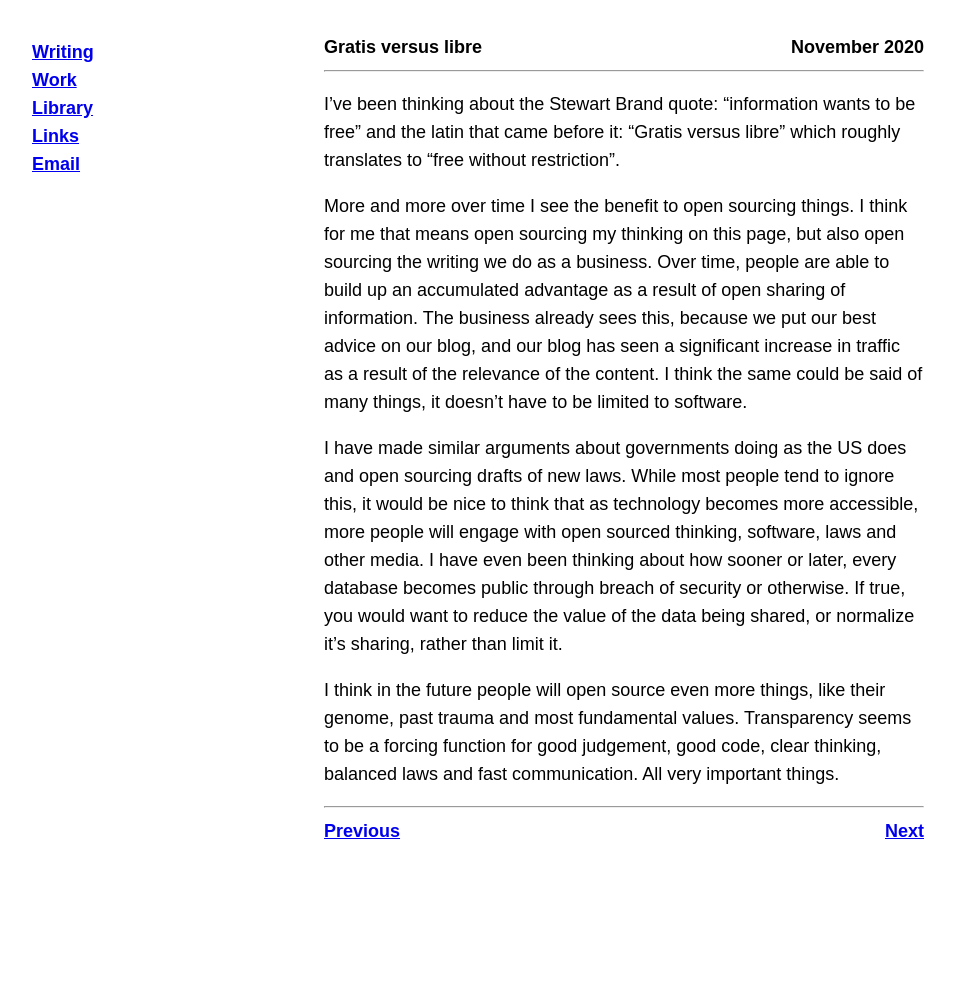
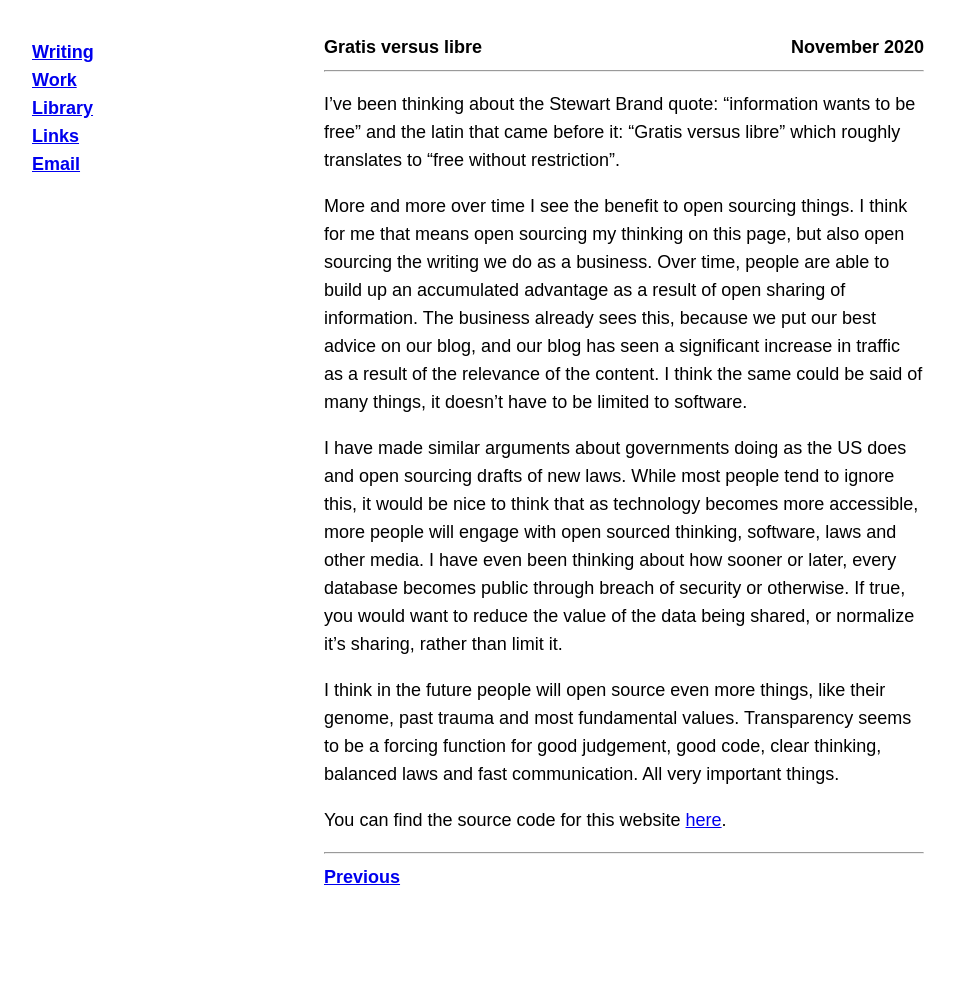
Before and after one commit to rogerkirkness/writing, a Jekyll site: the page built from _posts/2020-11-01-gratis-versus-libre.md, in a window 1280 px wide. Shown: the whole page, without its empty margins (16-971 px from the left). Built offline with Jekyll 4.4.1, drawn with Linux system fonts in a browser that asks for light colours; before the commit the page ends 953 px from its top, so only the background shows below that.

Commit message:
Update and rename 2020-01-11-gratis-versus-libre.md to 2020-11-01-gratis-versus-libre.md

```diff
--- a/_posts/2020-01-11-gratis-versus-libre.md
+++ b/_posts/2020-11-01-gratis-versus-libre.md
@@ -10,3 +10,5 @@ More and more over time I see the benefit to open sourcing things. I think for m
 I have made similar arguments about governments doing as the US does and open sourcing drafts of new laws. While most people tend to ignore this, it would be nice to think that as technology becomes more accessible, more people will engage with open sourced thinking, software, laws and other media. I have even been thinking about how sooner or later, every database becomes public through breach of security or otherwise. If true, you would want to reduce the value of the data being shared, or normalize it’s sharing, rather than limit it.
 
 I think in the future people will open source even more things, like their genome, past trauma and most fundamental values. Transparency seems to be a forcing function for good judgement, good code, clear thinking, balanced laws and fast communication. All very important things.
+
+You can find the source code for this website [here](https://github.com/rogerkirkness/personal).
```
